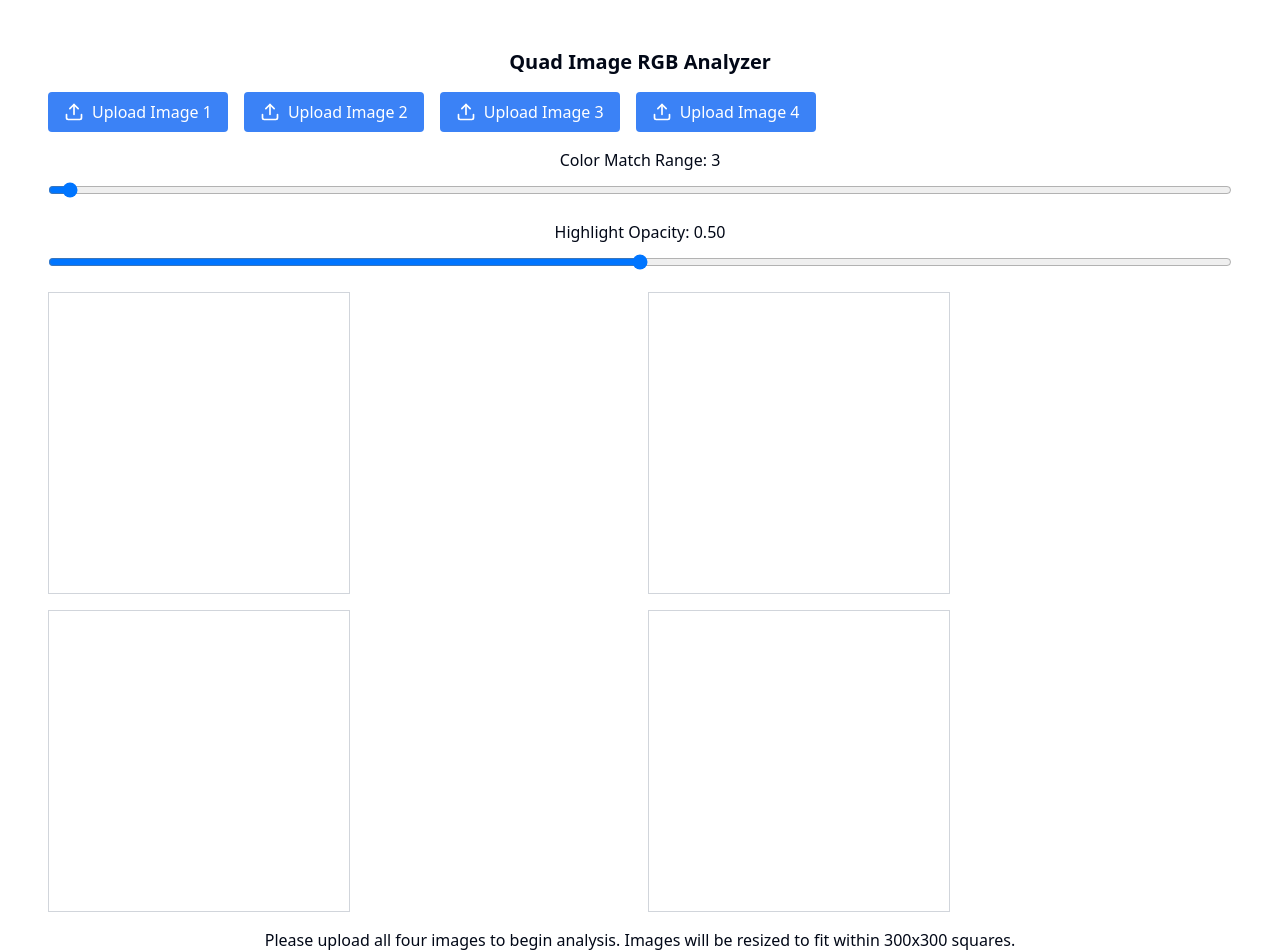
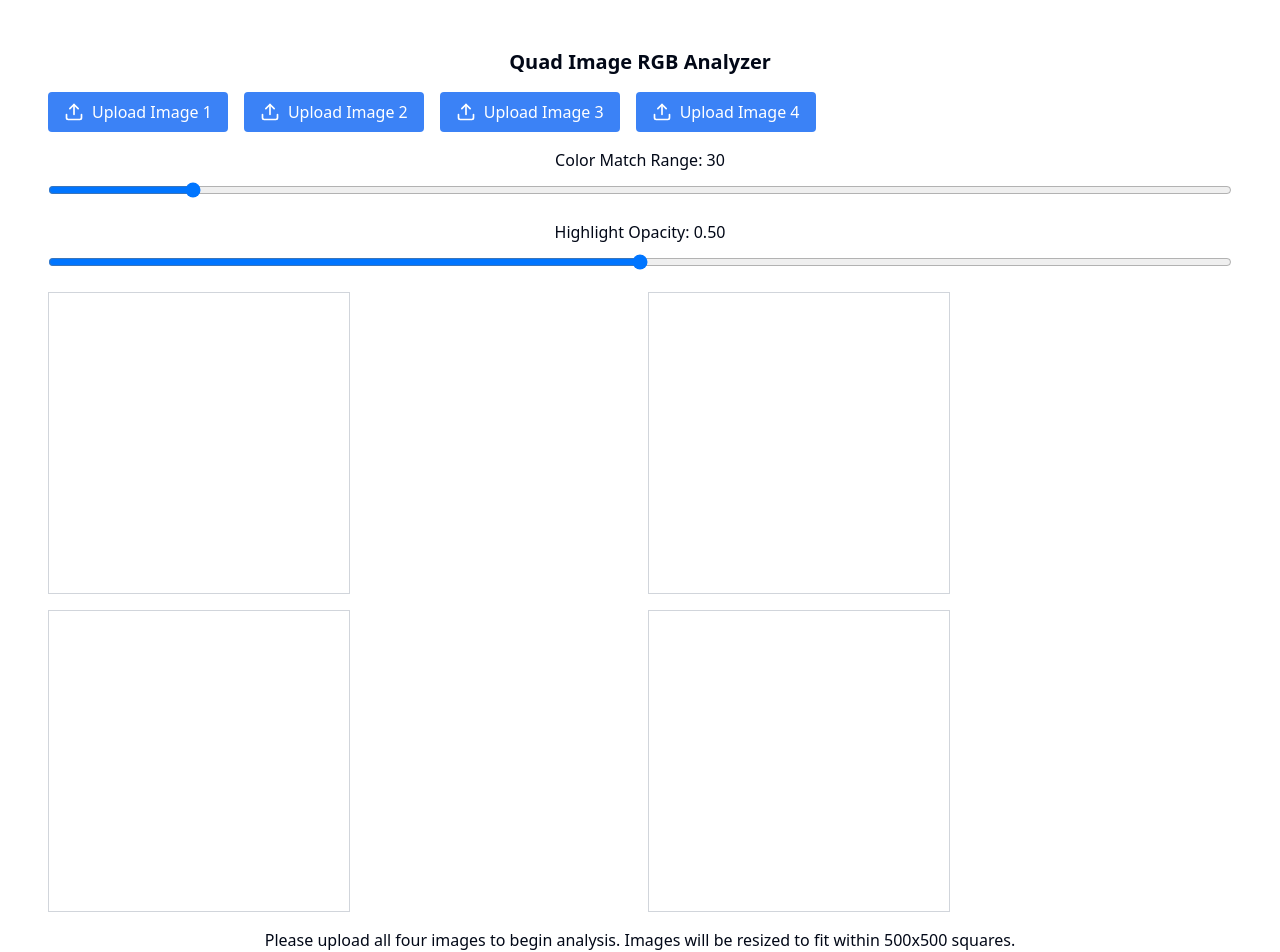
Before and after one commit to darien-schettler/dinov2-dense-matching-visualization, a React (Vite) app: page / in a window 1280 px wide. Shown: the top 952 px of the page. Built offline with nearby package versions, Linux system fonts and the light colour scheme.

Commit message:
Update ArtifactCode.jsx

```diff
--- a/src/ArtifactCode.jsx
+++ b/src/ArtifactCode.jsx
@@ -6,7 +6,7 @@ const ImageRGBAnalyzer = () => {
   const [activeCanvas, setActiveCanvas] = useState(null);
   const [position, setPosition] = useState({ x: 0, y: 0 });
   const [images, setImages] = useState([null, null, null, null]);
-  const [range, setRange] = useState(3);
+  const [range, setRange] = useState(30);
   const [opacity, setOpacity] = useState(0.5);
   const canvasRefs = [useRef(null), useRef(null), useRef(null), useRef(null)];
   const originalImageData = [useRef(null), useRef(null), useRef(null), useRef(null)];
@@ -14,7 +14,7 @@ const ImageRGBAnalyzer = () => {
   const resizeImage = (img) => {
     const canvas = document.createElement('canvas');
     const ctx = canvas.getContext('2d');
-    const MAX_SIZE = 300;
+    const MAX_SIZE = 500;
     let width = img.width;
     let height = img.height;
 
@@ -220,7 +220,7 @@ const ImageRGBAnalyzer = () => {
       </div>
       {images.some(img => !img) && (
         <p className="mt-4">
-          Please upload all four images to begin analysis. Images will be resized to fit within 300x300 squares.
+          Please upload all four images to begin analysis. Images will be resized to fit within 500x500 squares.
         </p>
       )}
       {images.every(img => img) && (
```
